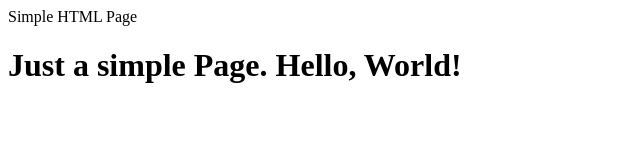
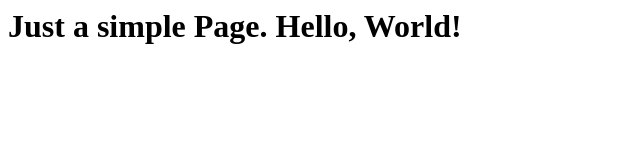
Before and after one commit to MedvSerg/TravisDeployT, a plain HTML site: page index.html in a window 1280 px wide. Shown: the whole page, without its empty margins (0-640 px from the left). Drawn offline with Linux system fonts and the light colour scheme.

Commit message:
Update index.html

```diff
--- a/index.html
+++ b/index.html
@@ -1,7 +1,4 @@
 <html>
-  <header>
-    Simple HTML Page
-  </header>
 
   <body>
     <h1>
```
